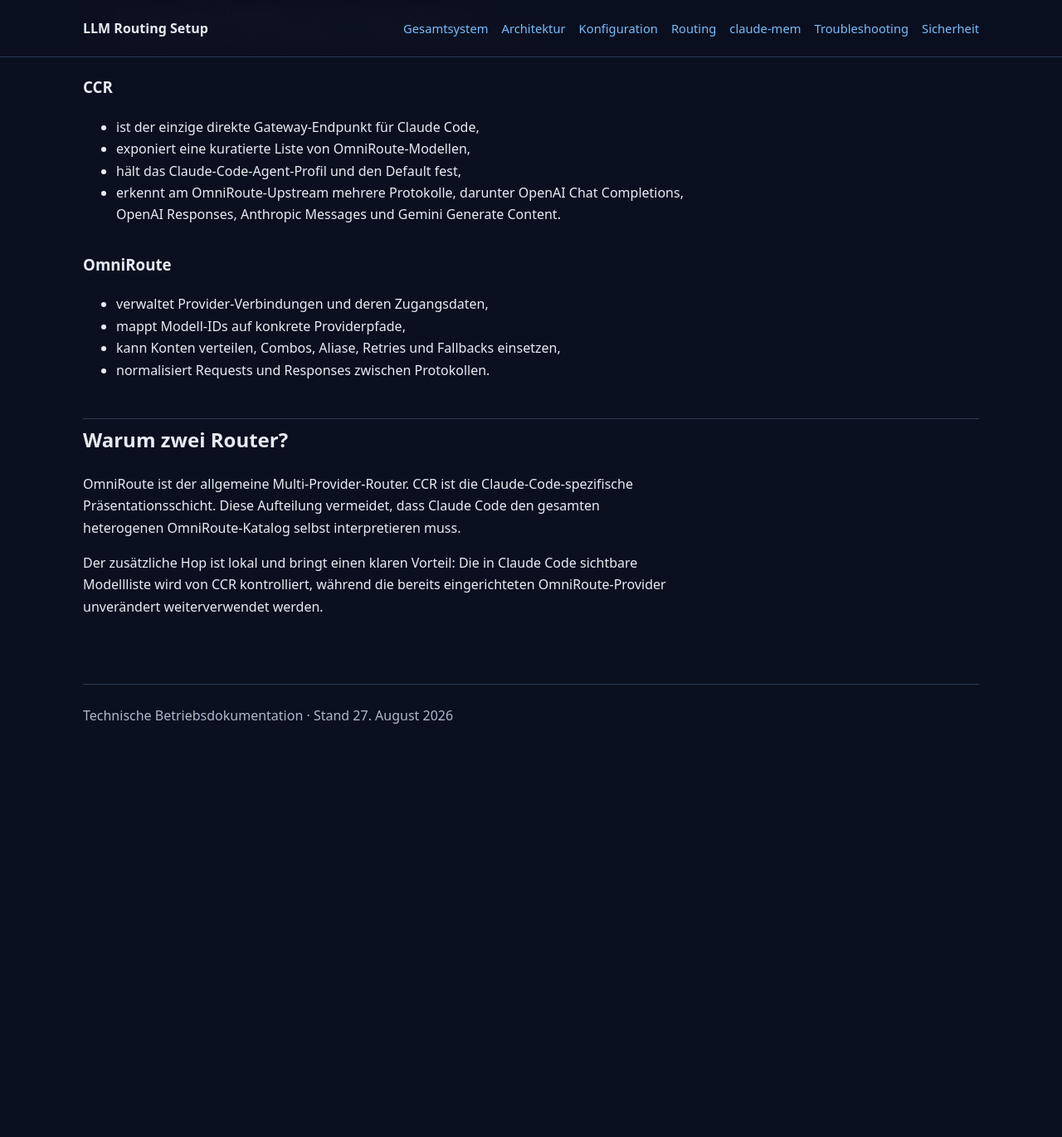
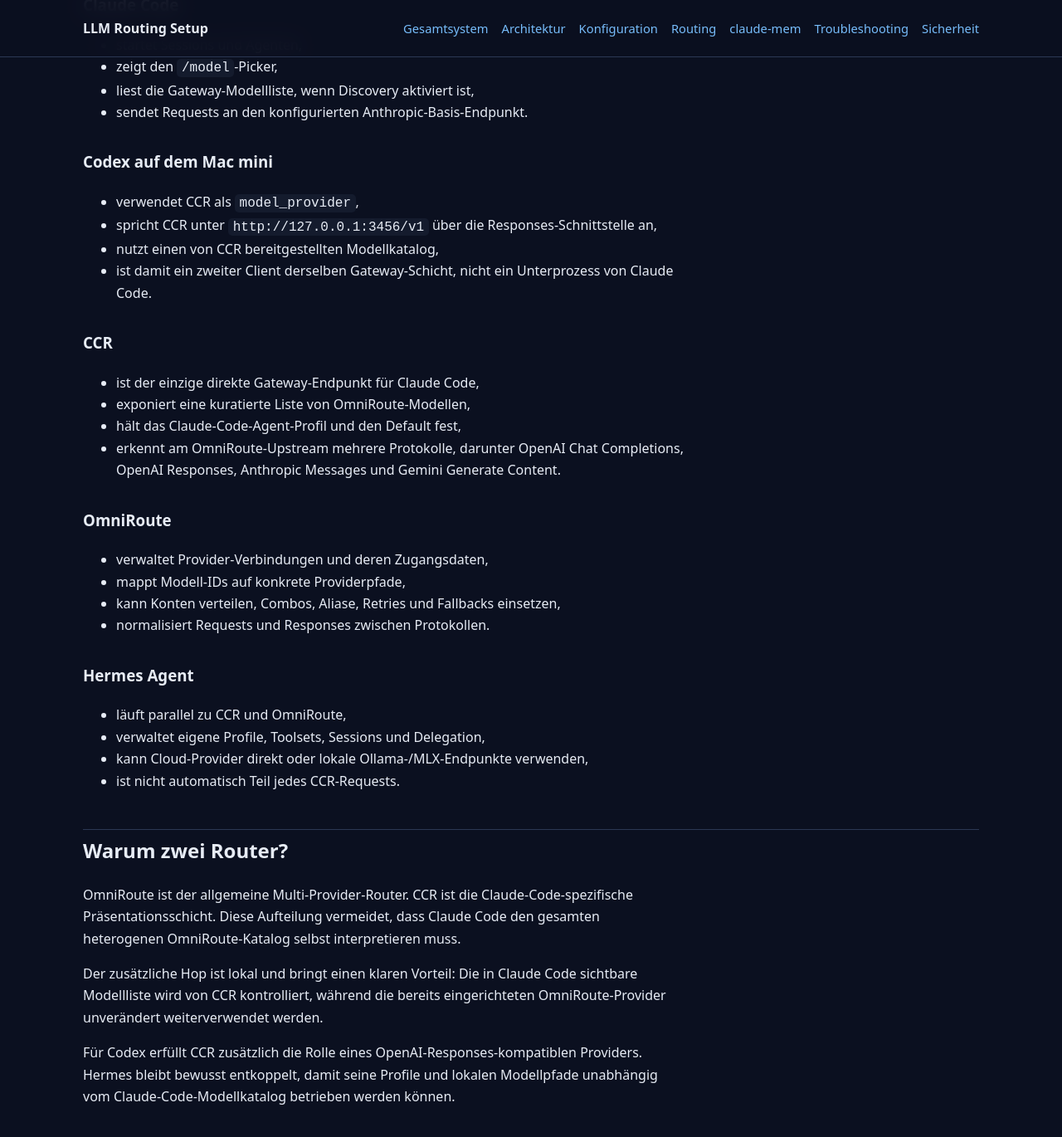
Before and after one commit to dennis605/llm-routing-setup, a Jekyll site: the page built from architecture.md, in a window 1280 px wide and 1400 px high, scrolled down 1066 px. Shown: the top 1370 px of the window at 83% size. Built offline with Jekyll 4.4.1, drawn with Linux system fonts in a browser that asks for light colours; before the commit the page ends 1990 px from its top, so only the background shows below that; some of the changed text lies outside the part shown.

Commit message:
Expand system architecture in architecture.md

```diff
--- a/architecture.md
+++ b/architecture.md
@@ -4,6 +4,8 @@ title: Architektur
 ---
 
 # Architektur
+
+Diese Seite fokussiert den LLM-Datenfluss **innerhalb des Mac mini**. Die Geräte-, Remote- und Hermes-Gesamtarchitektur steht unter [Gesamtsystem](system.html).
 
 ## Datenfluss
 
@@ -36,6 +38,13 @@ sequenceDiagram
 - liest die Gateway-Modellliste, wenn Discovery aktiviert ist,
 - sendet Requests an den konfigurierten Anthropic-Basis-Endpunkt.
 
+### Codex auf dem Mac mini
+
+- verwendet CCR als `model_provider`,
+- spricht CCR unter `http://127.0.0.1:3456/v1` über die Responses-Schnittstelle an,
+- nutzt einen von CCR bereitgestellten Modellkatalog,
+- ist damit ein zweiter Client derselben Gateway-Schicht, nicht ein Unterprozess von Claude Code.
+
 ### CCR
 
 - ist der einzige direkte Gateway-Endpunkt für Claude Code,
@@ -50,8 +59,17 @@ sequenceDiagram
 - kann Konten verteilen, Combos, Aliase, Retries und Fallbacks einsetzen,
 - normalisiert Requests und Responses zwischen Protokollen.
 
+### Hermes Agent
+
+- läuft parallel zu CCR und OmniRoute,
+- verwaltet eigene Profile, Toolsets, Sessions und Delegation,
+- kann Cloud-Provider direkt oder lokale Ollama-/MLX-Endpunkte verwenden,
+- ist nicht automatisch Teil jedes CCR-Requests.
+
 ## Warum zwei Router?
 
 OmniRoute ist der allgemeine Multi-Provider-Router. CCR ist die Claude-Code-spezifische Präsentationsschicht. Diese Aufteilung vermeidet, dass Claude Code den gesamten heterogenen OmniRoute-Katalog selbst interpretieren muss.
 
 Der zusätzliche Hop ist lokal und bringt einen klaren Vorteil: Die in Claude Code sichtbare Modellliste wird von CCR kontrolliert, während die bereits eingerichteten OmniRoute-Provider unverändert weiterverwendet werden.
+
+Für Codex erfüllt CCR zusätzlich die Rolle eines OpenAI-Responses-kompatiblen Providers. Hermes bleibt bewusst entkoppelt, damit seine Profile und lokalen Modellpfade unabhängig vom Claude-Code-Modellkatalog betrieben werden können.
```
